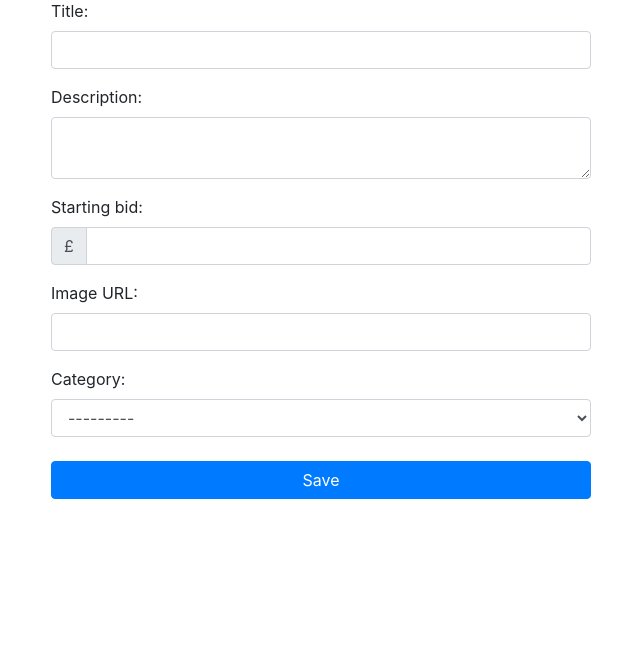
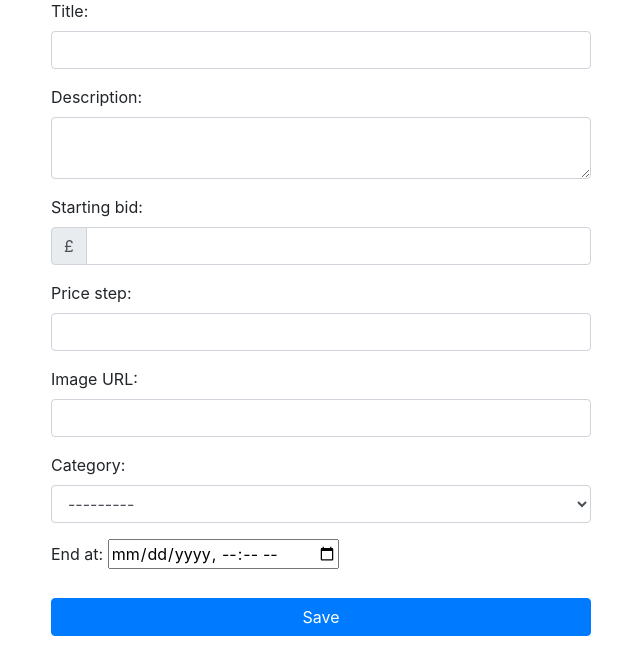
Before and after one commit to ductrongduong/project2, a Django app: page /newlisting in a window 1280 px wide. Shown: the part 175-835 px from the top of the page, without its empty margins (319-959 px from the left). Before the commit the page ends 674 px from the top, so only its background shows below. Run offline with Django 3.2, Linux system fonts and the light colour scheme; the visitor is signed in with stand-in values (Sample User, id 1); data that the repository does not hold is empty; some libraries are stand-ins or nearby versions.

Commit message:
add end time

```diff
--- a/auctions/forms.py
+++ b/auctions/forms.py
@@ -6,13 +6,15 @@ from .models import Category, Bid, Comment, Listing
 class NewListingForm(forms.ModelForm):
     class Meta:
         model = Listing
-        fields = ['title', 'description', 'starting_bid', 'image', 'category']
+        fields = ['title', 'description', 'starting_bid','price_step', 'image', 'category', 'end_at']
         widgets = {
                     'title': forms.TextInput(attrs={'class': 'form-control'}),
                     'description': forms.Textarea(attrs={'rows':2, 'maxlength': 1000, 'class': 'form-control'}),
                     'starting_bid': forms.NumberInput(attrs={'class': 'form-control'}),
+                    'price_step' : forms.NumberInput(attrs={'class': 'form-control'}),
                     'image': forms.URLInput(attrs={'class': 'form-control'}),
-                    'category': forms.Select(attrs={'class': 'form-control'})
+                    'category': forms.Select(attrs={'class': 'form-control'}),
+                    'end_at': forms.DateTimeInput(attrs={'type': 'datetime-local'})
                     }
         labels = {
             'image': 'Image URL'
--- a/auctions/models.py
+++ b/auctions/models.py
@@ -19,11 +19,13 @@ class Listing(models.Model):
     title = models.CharField(max_length=100)
     description = models.CharField(max_length=1000)
     starting_bid = models.DecimalField(max_digits=10, decimal_places=2)
+    price_step = models.DecimalField(max_digits=10, decimal_places=2, blank=True, null=True)
     image = models.URLField(max_length=1000, blank=True, null=True)
     category = models.ForeignKey(Category, on_delete=models.SET_DEFAULT, default='', blank=True, null=True)
     active = models.BooleanField(default=True)
     author = models.ForeignKey(User, on_delete=models.CASCADE, related_name="listings")
     created_at = models.DateTimeField(auto_now_add=True)
+    end_at = models.DateTimeField(auto_now_add=False, blank=True, null=True)
     watched_by = models.ManyToManyField(User, blank=True, related_name="watchlist")
 
     def __str__(self):
@@ -59,6 +61,8 @@ class Listing(models.Model):
 class Bid(models.Model):
     item = models.ForeignKey(Listing, on_delete=models.CASCADE, related_name="bids")
     user = models.ForeignKey(User, on_delete=models.CASCADE, related_name="bids")
+    created_at = models.DateTimeField(auto_now_add=True)
+
     amount = models.DecimalField(max_digits=6, decimal_places=2)
 
     def __str__(self):
--- a/auctions/templates/auctions/newlisting.html
+++ b/auctions/templates/auctions/newlisting.html
@@ -16,6 +16,7 @@
 
                         {% if field.name != 'starting_bid' %}
                             <div class="form-group">
+                                <!-- {{ field.label_tag }} {{ field }} -->
                                 {{ field.label_tag }} {{ field }}
                             </div>
 
--- a/auctions/views.py
+++ b/auctions/views.py
@@ -101,7 +101,7 @@ def add_bid(request, listing_id):
             form.instance.item = listing
 
             # Check if bid is higher than current bid / starting bid
-            if form.instance.amount > listing.current_price():
+            if form.instance.amount >= listing.current_price() + listing.price_step:
 
                 # Saves what is stored in the ModelForm to database
                 form.save()
@@ -117,7 +117,7 @@ def add_bid(request, listing_id):
             else:
 
                 # If bid is lower than current bid, add an error message and reload the page
-                messages.error(request, 'Your bid needs to be higher than the current bid.')
+                messages.error(request, 'Your step needs to be higher than the step bid.')
 
                 return HttpResponseRedirect(reverse("listing", args=(listing_id,)))
 
--- a/commerce/settings.py
+++ b/commerce/settings.py
@@ -41,7 +41,8 @@ INSTALLED_APPS = [
     'django.contrib.sessions',
     'django.contrib.messages',
     'django.contrib.staticfiles',
-    'django.contrib.humanize'
+    'django.contrib.humanize',
+
 ]
 
 MIDDLEWARE = [
```
Also changed, not shown: auctions/templates/auctions/listing.html (+6 -1 lines), auctions/migrations/0016_listing_price_step.py (added), auctions/migrations/0017_listing_end_at.py (added), auctions/migrations/0018_bid_created_at.py (added).
